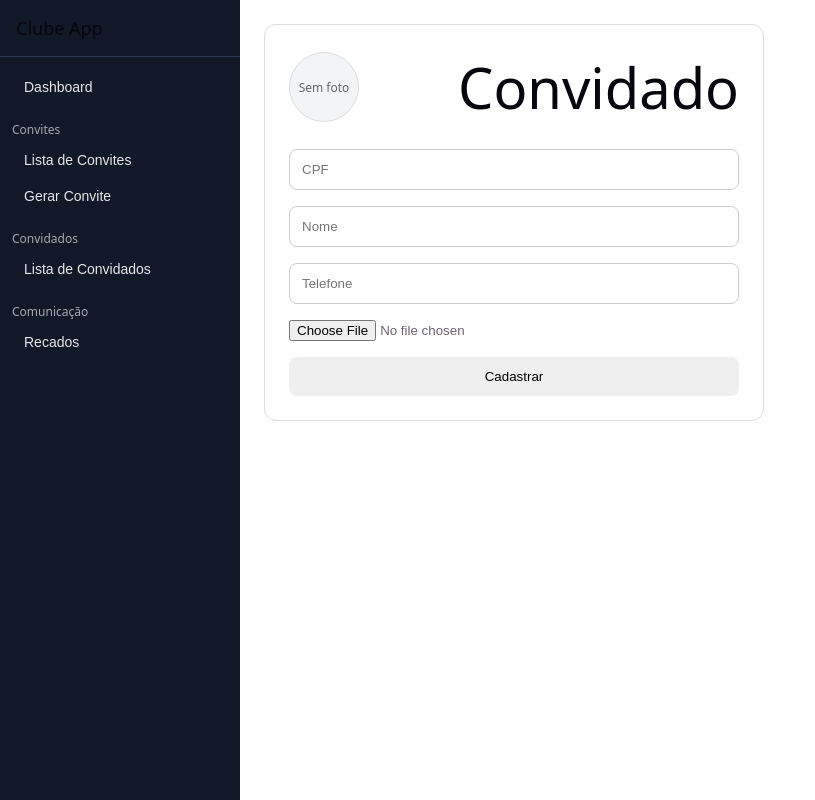
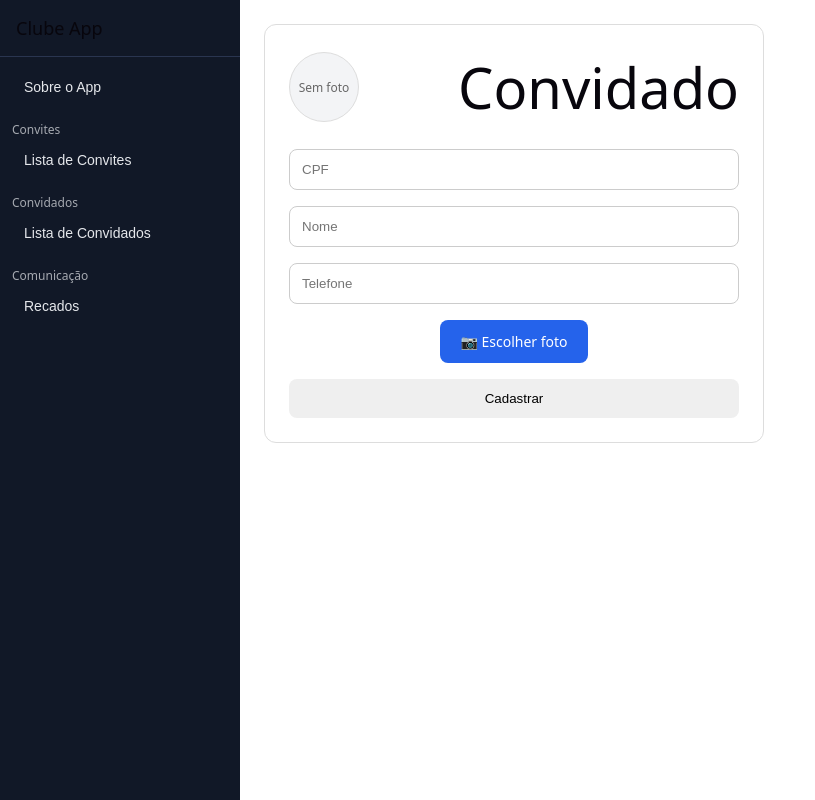
Before and after one commit to paulohenriquecosta3011/phcore-frontend, a React (Vite) app: page /guests/new in a window 1280 px wide. Shown: the whole page, without its empty margins (0-815 px from the left). Built offline with nearby package versions, Linux system fonts and the light colour scheme; sample sign-in values are in the browser's storage.

Commit message:
ajustes login e cadastro de convidados

```diff
--- a/src/components/Sidebar/Sidebar.tsx
+++ b/src/components/Sidebar/Sidebar.tsx
@@ -124,7 +124,7 @@ export function Sidebar({
             )
           }
         >
-          Dashboard
+          Sobre o App
         </button>
 
         {/* CONVITES */}
@@ -160,20 +160,7 @@ export function Sidebar({
           Lista de Convites
         </button>
 
-        <button
-          style={buttonStyle(
-            isActive(
-              "/invitations/new"
-            )
-          )}
-          onClick={() =>
-            handleNavigate(
-              "/invitations/new"
-            )
-          }
-        >
-          Gerar Convite
-        </button>
+
 
         {/* CONVIDADOS */}
 
--- a/src/pages/Guests/GuestCreate.tsx
+++ b/src/pages/Guests/GuestCreate.tsx
@@ -260,22 +260,51 @@ export default function GuestCreate() {
             }}
           />
 
-          <input
-            type="file"
+        <div
+            style={{
+              display: "flex",
+              justifyContent: "center",
+            }}
+          >
+            <label
+              htmlFor="foto"
+              style={{
+                padding: "12px 20px",
+                background: "#2563eb",
+                color: "#fff",
+                borderRadius: "8px",
+                cursor: guestExists
+                  ? "not-allowed"
+                  : "pointer",
+                opacity: guestExists ? 0.5 : 1,
+                fontSize: "14px",
+                fontWeight: "500",
+              }}
+            >
+              📷 Escolher foto
+            </label>
+
+            <input
+              id="foto"
+              type="file"
               accept="image/*"
               disabled={guestExists}
               onChange={(e) => {
-                if (e.target.files?.[0]) {
-                  setFoto(e.target.files[0]);
+                const file = e.target.files?.[0];
+
+                if (file) {
+                  setFoto(file);
+
+                  setFotoPreview(
+                    URL.createObjectURL(file)
+                  );
                 }
               }}
               style={{
-                opacity: guestExists ? 0.5 : 1,
-                cursor: guestExists
-                  ? "not-allowed"
-                  : "pointer",
+                display: "none",
               }}
-          />
+            />
+          </div>
 
           {error && (
             <div
--- a/src/pages/Login/Login.tsx
+++ b/src/pages/Login/Login.tsx
@@ -77,15 +77,11 @@ export default function Login() {
           onChange={(e) => setPassword(e.target.value)}
         />
 
-        {/* EMPRESA */}
-        <div className="form-group">
-          <label>Empresa</label>
+     {/* EMPRESA - somente aparece quando houver mais de uma */}
+        {companies.length > 1 && (
+          <div className="form-group">
+            <label>Empresa</label>
 
-          {companies.length === 1 ? (
-            <div className="company-fixed">
-              {companies[0]?.nome}
-            </div>
-          ) : (
             <select
               className="select-company"
               value={selectedCompany ?? ""}
@@ -93,16 +89,21 @@ export default function Login() {
                 setSelectedCompany(Number(e.target.value))
               }
             >
-              <option value="">Selecione uma empresa</option>
+              <option value="">
+                Selecione uma empresa
+              </option>
 
               {companies.map((c: any) => (
-                <option key={c.id_empresa} value={c.id_empresa}>
+                <option
+                  key={c.id_empresa}
+                  value={c.id_empresa}
+                >
                   {c.nome}
                 </option>
               ))}
             </select>
-          )}
-        </div>
+          </div>
+        )}
 
         {/* BOTÃO LOGIN */}
         <button
```
